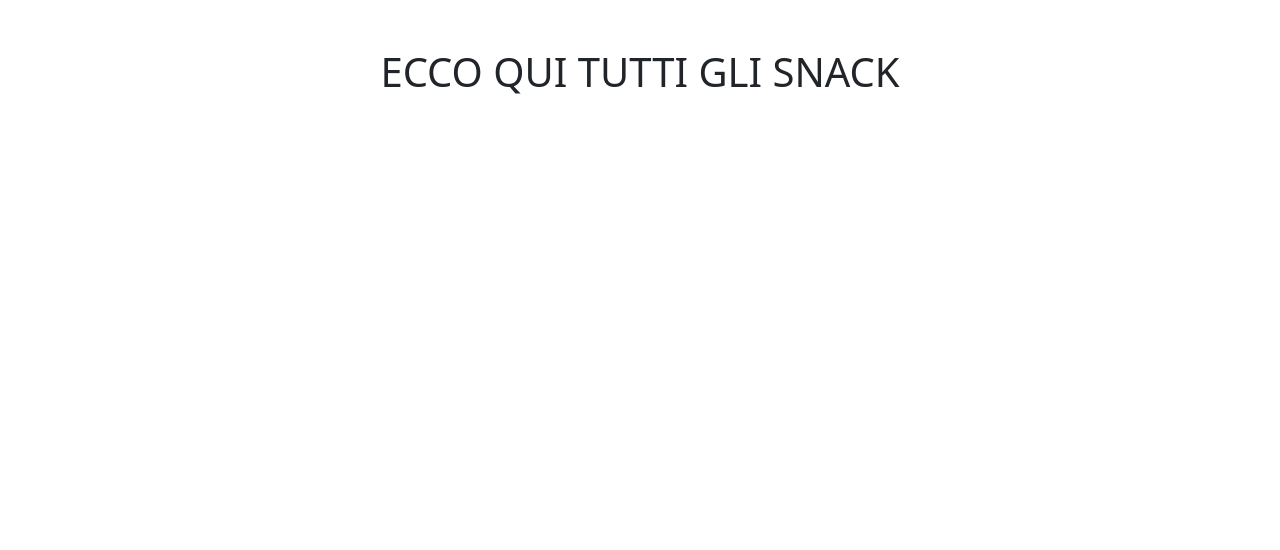
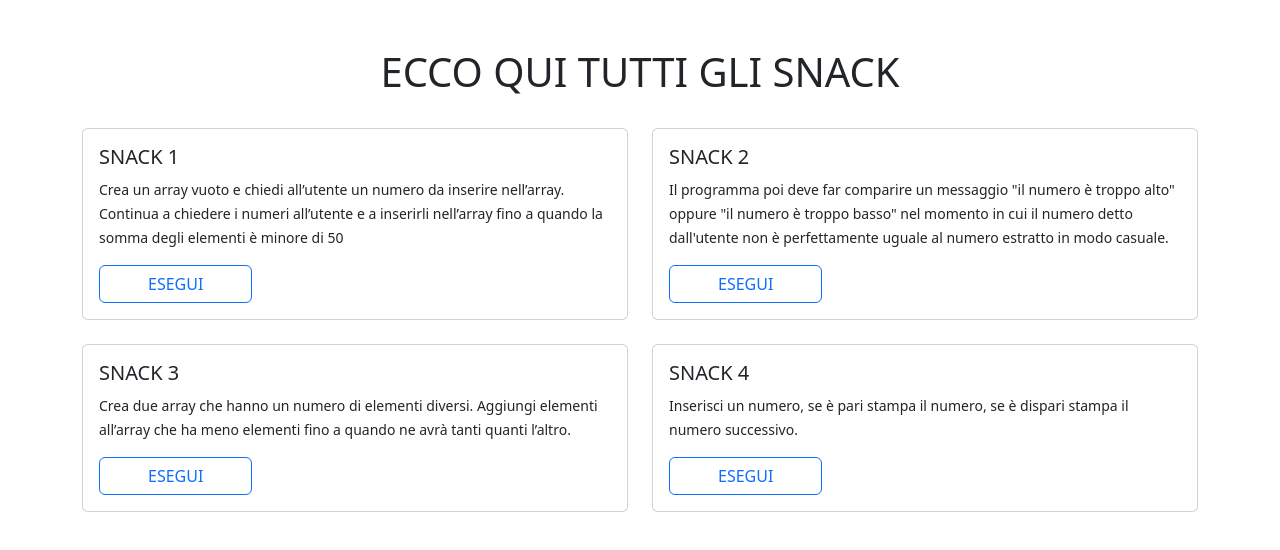
Before and after one commit to albertoferri/js-jsnacks-blocco-2, a plain HTML site: page index.html in a window 1280 px wide. Drawn offline with nearby package versions, Linux system fonts and the light colour scheme.

Commit message:
aggiunti snack nella root

```diff
--- a/index.html
+++ b/index.html
@@ -14,6 +14,46 @@
         <div class="row text-center ">
             <h1>ECCO QUI TUTTI GLI SNACK</h1>
         </div>
+        <div class="row py-4">
+            <div class="col-sm-6 mb-3 mb-sm-0">
+              <div class="card">
+                <div class="card-body">
+                  <h5 class="card-title">SNACK 1</h5>
+                  <p class="card-text"><small>Crea un array vuoto e chiedi all’utente un numero da inserire nell’array. Continua a chiedere i numeri all’utente e a inserirli nell’array fino a quando la somma degli elementi è minore di 50</small></p>
+                  <a href="/jsnack1/index.html" class="btn btn-outline-primary px-5">ESEGUI</a>
+                </div>
+              </div>
+            </div>
+            <div class="col-sm-6">
+              <div class="card">
+                <div class="card-body">
+                  <h5 class="card-title">SNACK 2</h5>
+                  <p class="card-text"><small>Il programma poi deve far comparire un messaggio "il numero è troppo alto" oppure "il numero è troppo basso" nel momento in cui il numero detto dall'utente non è perfettamente uguale al numero estratto in modo casuale.</small></p>
+                  <a href="#" class="btn btn-outline-primary px-5">ESEGUI</a>
+                </div>
+              </div>
+            </div>
+        </div>
+        <div class="row">
+            <div class="col-sm-6 mb-3 mb-sm-0">
+              <div class="card">
+                <div class="card-body">
+                  <h5 class="card-title">SNACK 3</h5>
+                  <p class="card-text"><small>Crea due array che hanno un numero di elementi diversi. Aggiungi elementi all’array che ha meno elementi fino a quando ne avrà tanti quanti l’altro.</small></p>
+                  <a href="/jsnack1/index.html" class="btn btn-outline-primary px-5">ESEGUI</a>
+                </div>
+              </div>
+            </div>
+            <div class="col-sm-6">
+              <div class="card">
+                <div class="card-body">
+                  <h5 class="card-title">SNACK 4</h5>
+                  <p class="card-text"><small>Inserisci un numero, se è pari stampa il numero, se è dispari stampa il numero successivo.</small></p>
+                  <a href="#" class="btn btn-outline-primary px-5">ESEGUI</a>
+                </div>
+              </div>
+            </div>
+        </div>
     </div>
 
 
```
